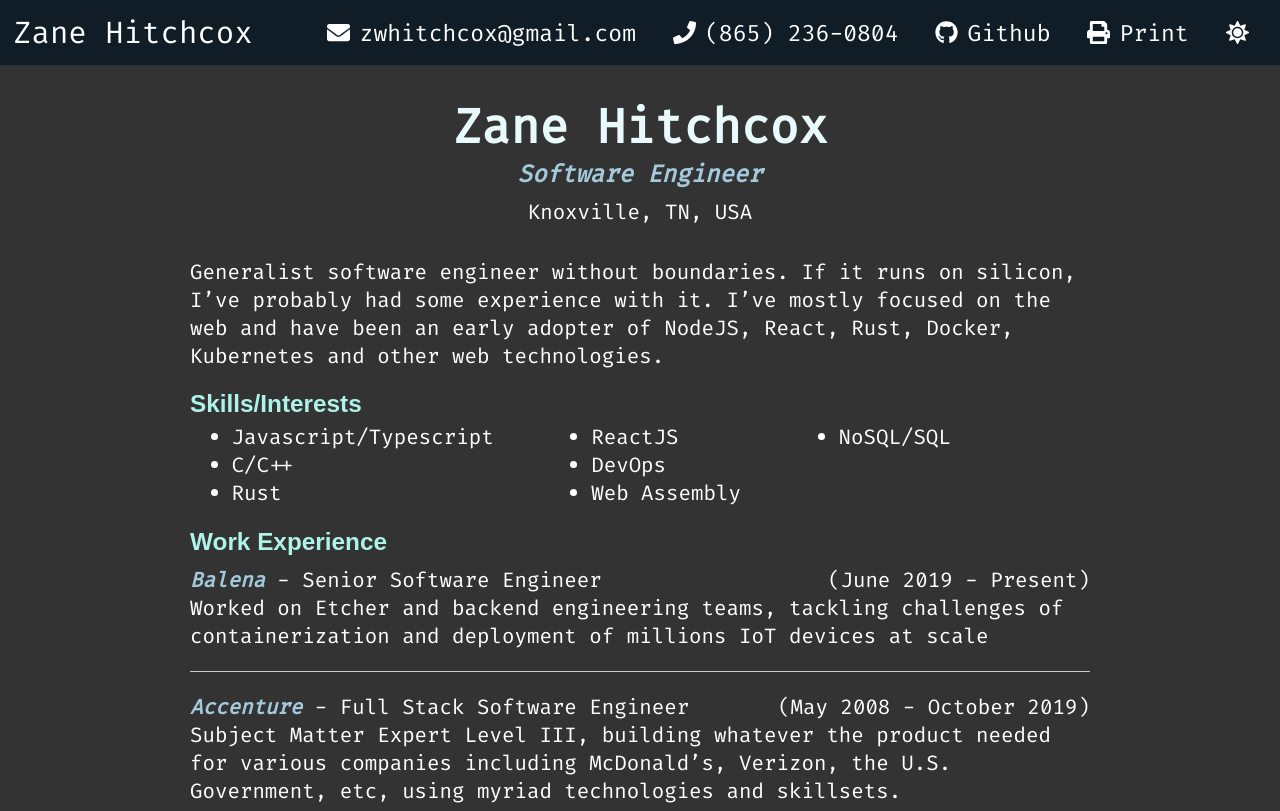
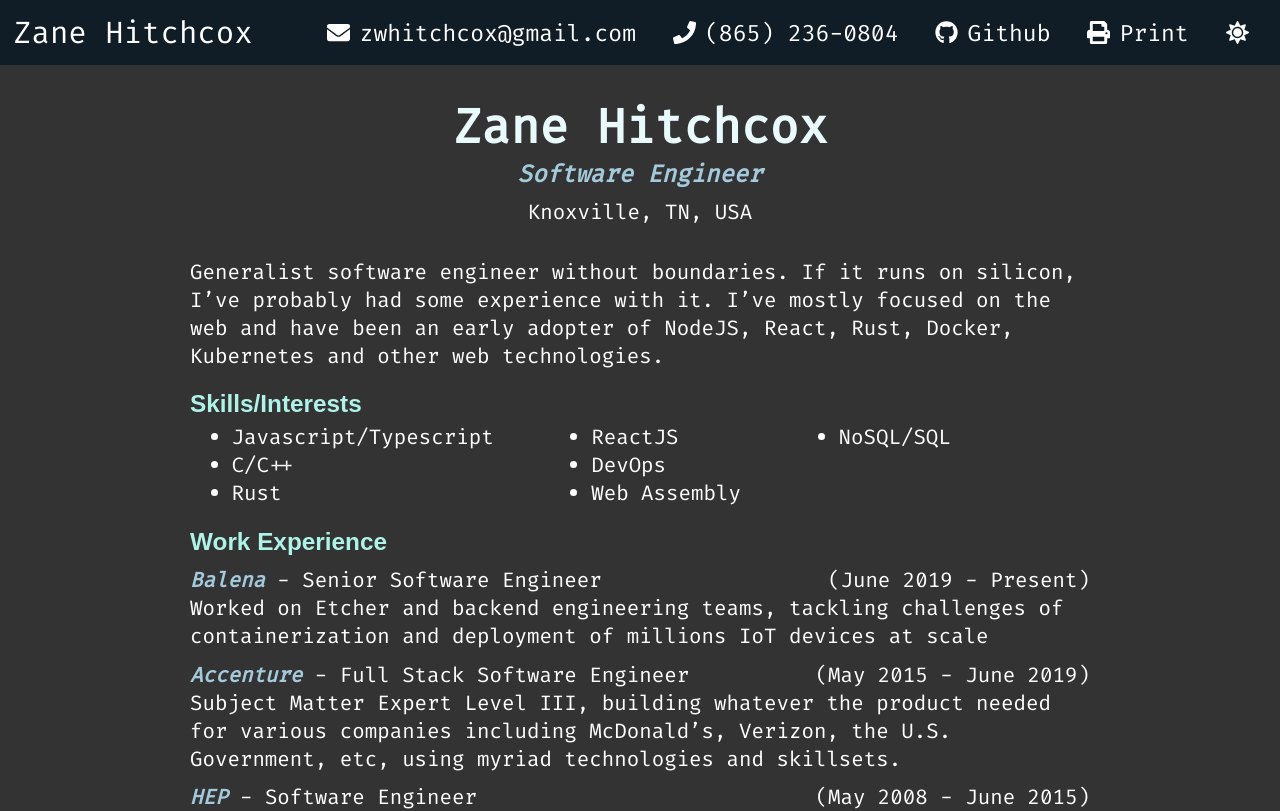
Before and after one commit to zwhitchcox/zanehitchcox.com, a React (Create React App) app: page / in a window 1280 px wide. Shown: the top 811 px of the page. Built offline with nearby package versions, Linux system fonts and the light colour scheme; a web font is replaced by a local one.

Commit message:
add keys

```diff
--- a/public/resume.yml
+++ b/public/resume.yml
@@ -24,10 +24,15 @@
     duration: June 2019 - Present
     description: Worked on Etcher and backend engineering teams, tackling challenges of containerization and deployment of millions IoT devices at scale
   - type: employee
-    duration: May 2008 - October 2019
+    duration: May 2015 - June 2019
     company: Accenture
     title: Full Stack Software Engineer
     description: Subject Matter Expert Level III, building whatever the product needed for various companies including McDonald’s, Verizon, the U.S. Government, etc, using myriad technologies and skillsets.
+  - type: employee
+    duration: May 2008 - June 2015
+    company: HEP
+    title: Software Engineer
+    description: Started by doing the company's website and ended up automating many of the company's internal procedures while teaching myself to code and earning my BA in Accounting.
 education:
   - school: University of Tennessee
     location: Knoxville
--- a/src/Pages/Resume.scss
+++ b/src/Pages/Resume.scss
@@ -65,13 +65,7 @@
       display: flex;
       justify-content: space-between;
     }
-    margin: .5em 0 1em;
-    border-bottom: 1px solid #ccc;
-    padding-bottom: 1em;
-    &:last-child {
-      border-bottom: none;
-      padding-bottom: 0;
-    }
+    margin-top: .5em;
     .company {
       color: $indigo-dye;
       font-weight: bold;
--- a/src/Pages/Resume.tsx
+++ b/src/Pages/Resume.tsx
@@ -67,16 +67,16 @@
     <h3>Work Experience</h3>
     {data.experience.map((experience: any, i: number) => {
       if (experience.type === "employee") {
-        return <>
-          <EmployeeExperience {...experience} key={i} />
-        </>
+        return <span key={i}>
+          <EmployeeExperience {...experience}  />
+        </span>
       }
       if (experience.type === "contractor") {
-        return <>
+        return <span key={i}>
           <ContractorExperience {...experience} key={i}/>
-        </>
+        </span>
       }
-      return <span/>
+      return <span key={i}/>
     })}
   </section>
 )
```
Also changed, not shown: src/hooks.ts (deleted, +0 -26 lines).
